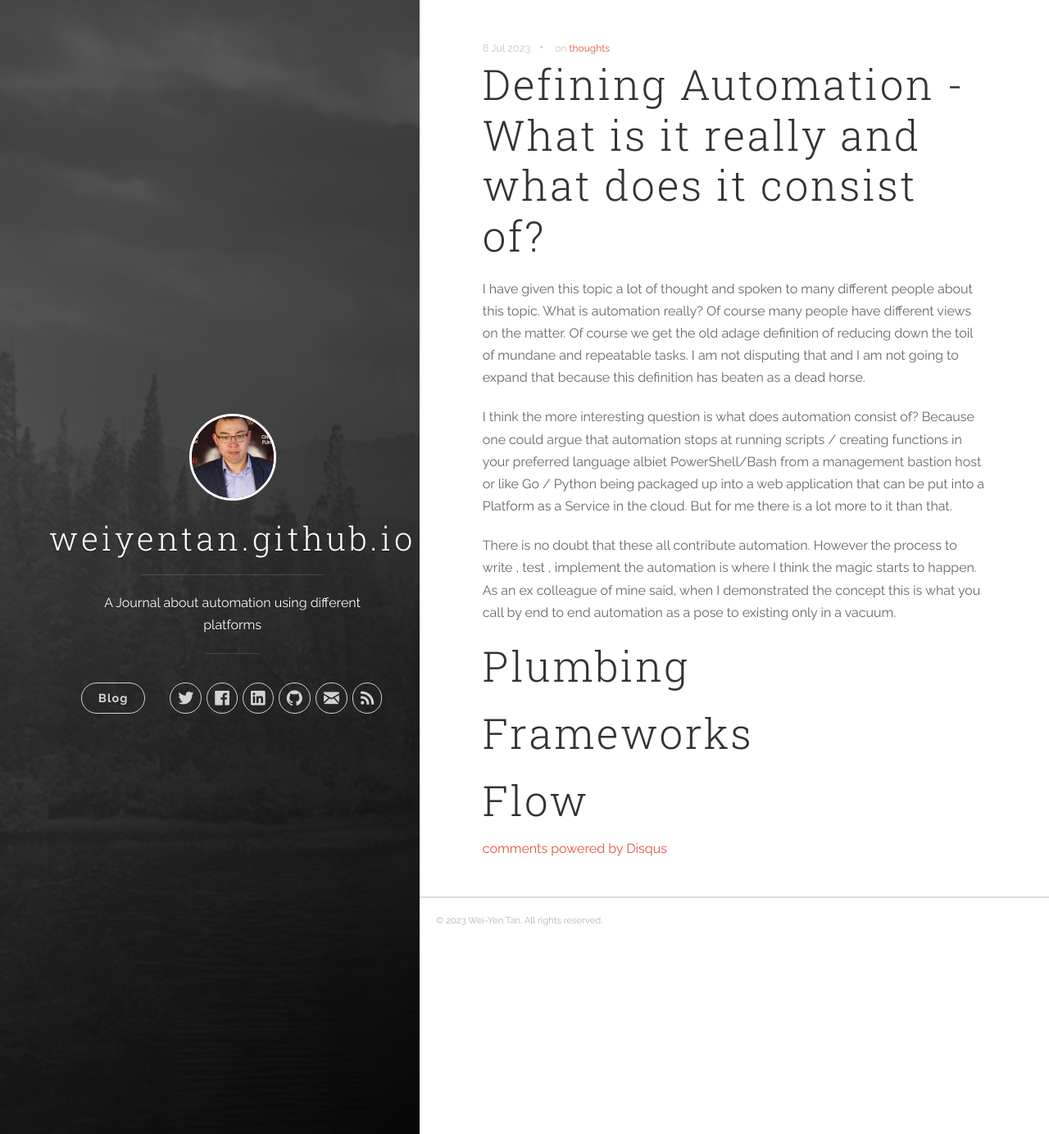
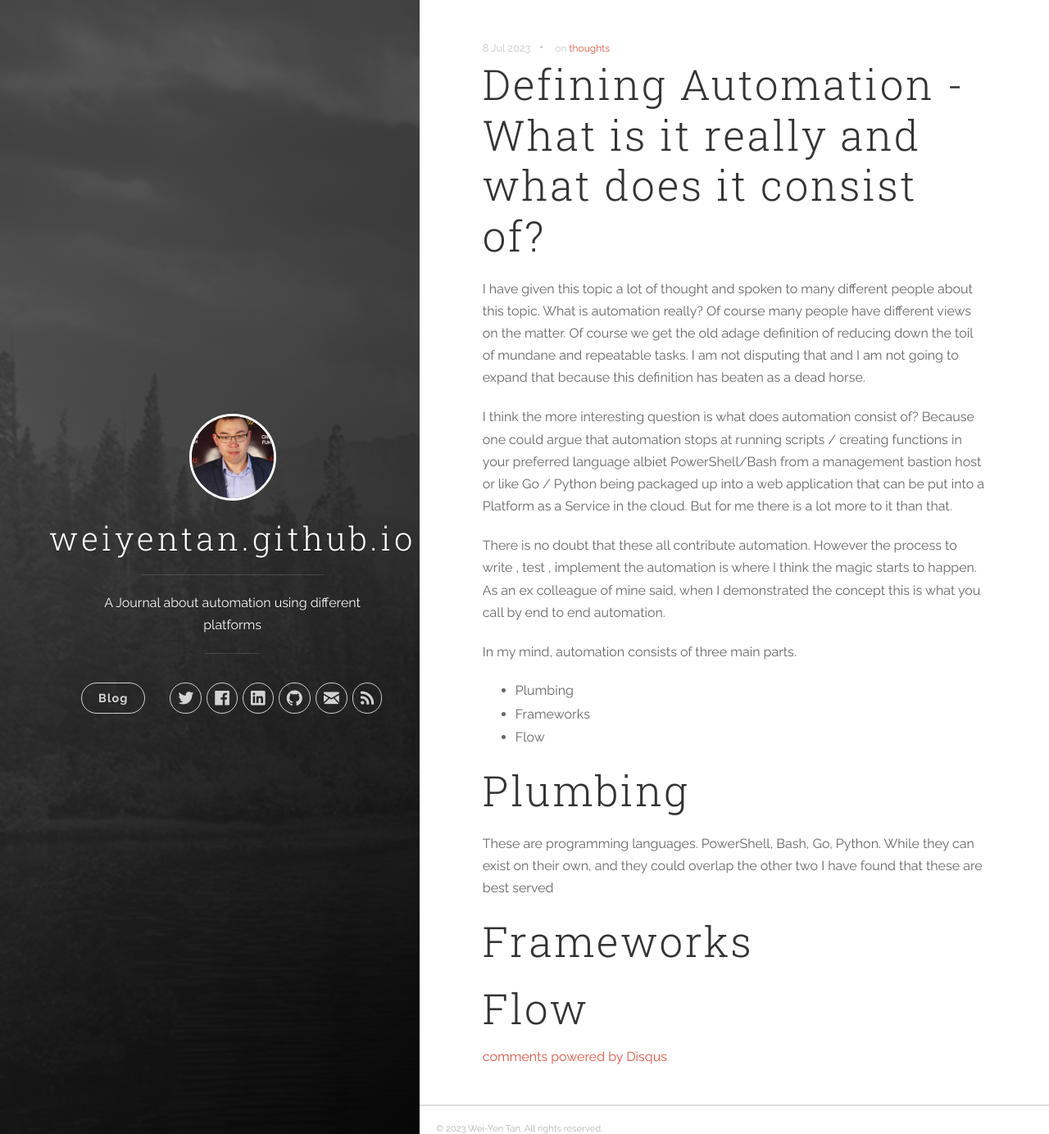
Before and after one commit to weiyentan/weiyentan.github.io, a Jekyll site: the page built from _posts/2023-07-08-defining-automation.markdown, in a window 1280 px wide and 1384 px high. Shown: the whole window at 82% size. Built offline with Jekyll 4.4.1, drawn with Linux system fonts in a browser that asks for light colours; comment, search, counter and statistics services are not loaded.

Commit message:
update code

```diff
--- a/_posts/2023-07-08-defining-automation.markdown
+++ b/_posts/2023-07-08-defining-automation.markdown
@@ -10,11 +10,16 @@ I have given this topic a lot of thought and spoken to many different people abo
 
 I think the more interesting question is what does automation consist of? Because one could argue that automation stops at running scripts / creating functions in your preferred language albiet PowerShell/Bash from  a management bastion host or like Go / Python being packaged up into a web application that can be put into a Platform as a Service in the cloud. But for me there is a lot more to it than that.
 
-There is no doubt that these all contribute automation. However the process to write , test , implement the automation is where I think the magic starts to happen. As an ex colleague of mine said, when I demonstrated the concept this is what you call by end to end automation as a pose to existing only in a vacuum.
+There is no doubt that these all contribute automation. However the process to write , test , implement the automation is where I think the magic starts to happen. As an ex colleague of mine said, when I demonstrated the concept this is what you call by end to end automation.
 
+In my mind, automation consists of three main parts.
+
+* Plumbing
+* Frameworks
+* Flow
 
 # Plumbing
-
+These are programming languages. PowerShell, Bash, Go, Python.  While they can exist on their own, and they could overlap the other two  I have found that these are best served
 # Frameworks
 
 # Flow
```
